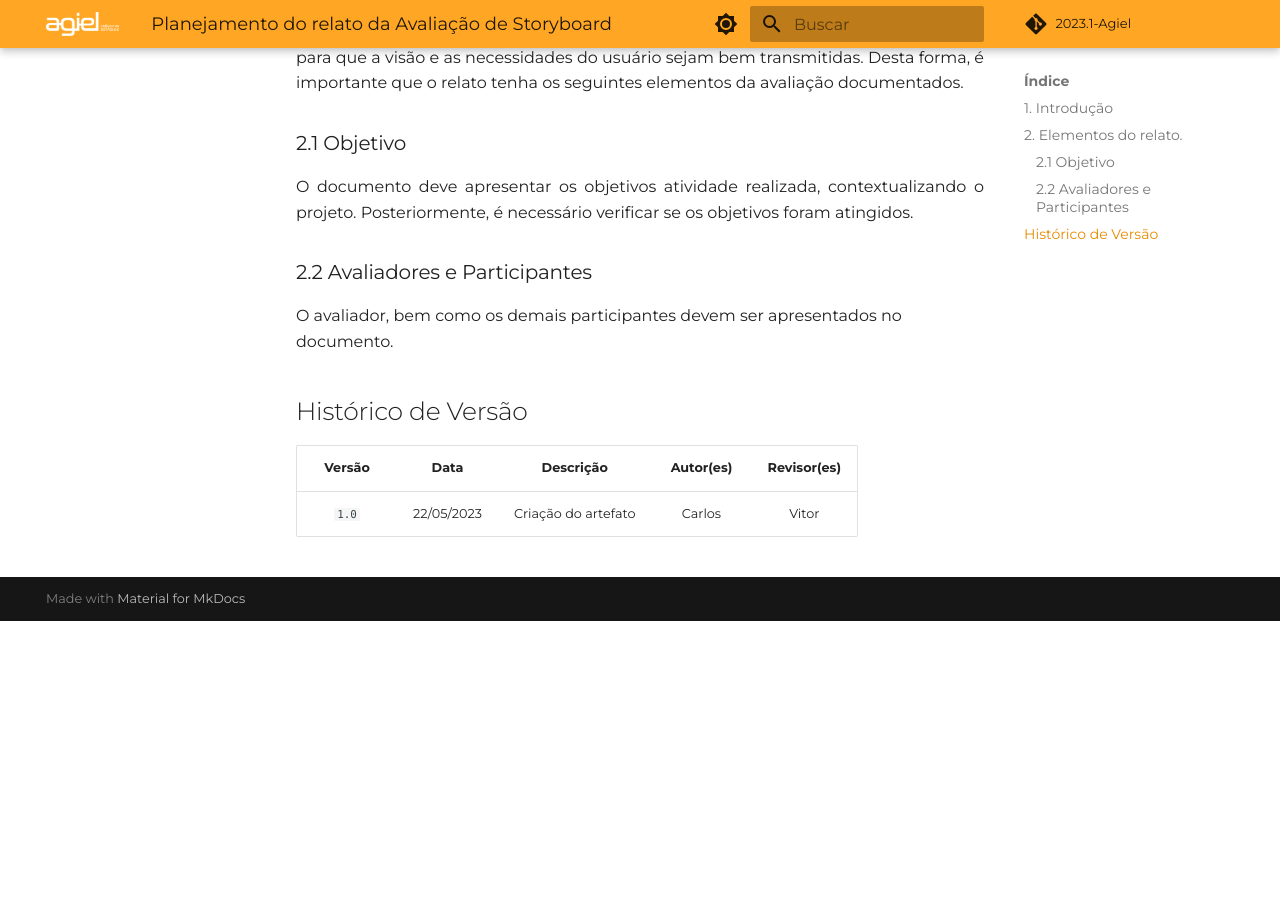
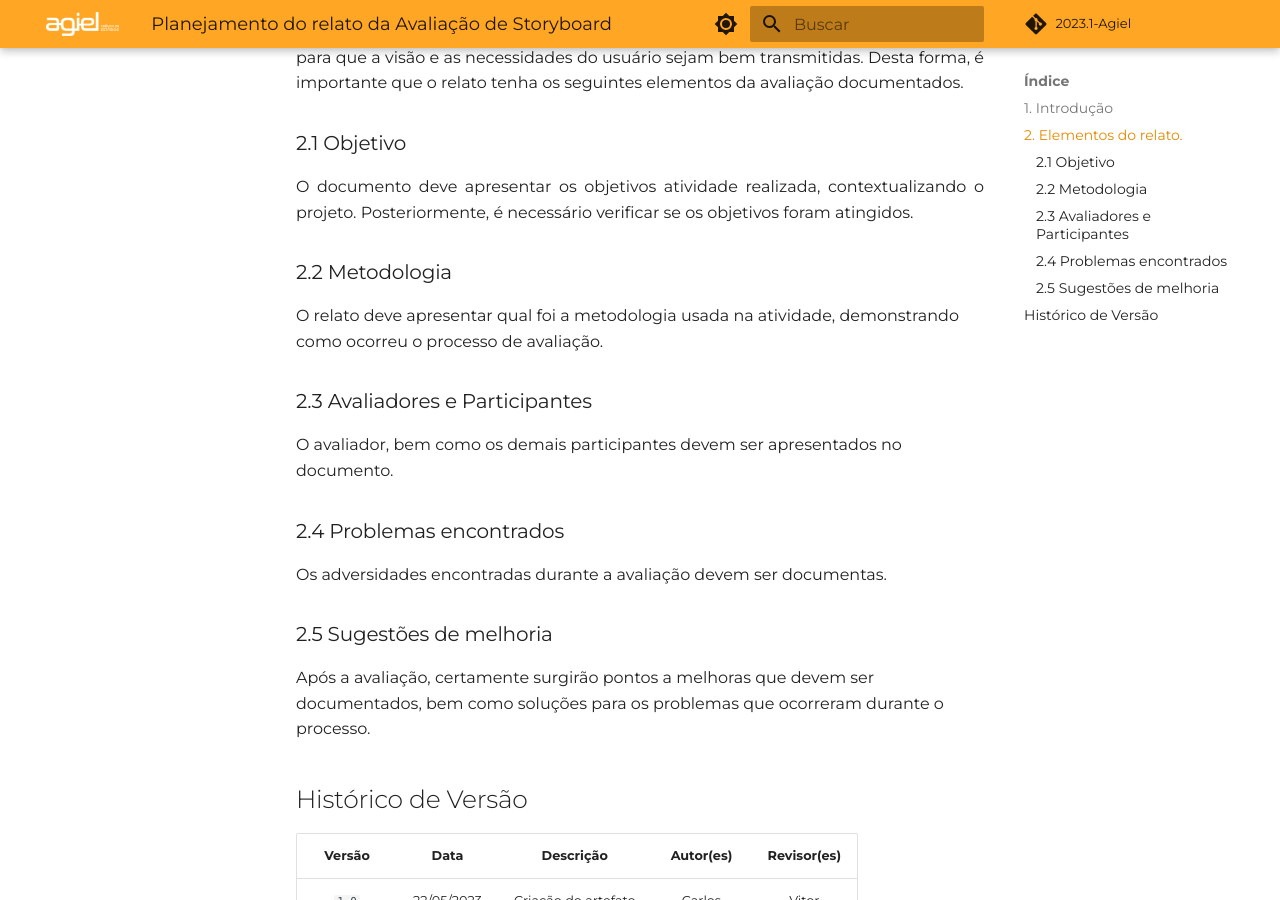
Before and after one commit to Interacao-Humano-Computador/2023.1-Agiel, an MkDocs documentation site: the page built from docs/desenvolvimento/storyboard/planejamento_relato_avaliacao_storyboard.md, in a window 1280 px wide and 900 px high, scrolled down 536 px. Built offline with MkDocs 1.6.1 and Material for MkDocs 9.7.7, drawn with Linux system fonts in a browser that asks for light colours; some web fonts are replaced; comment, search, counter and statistics services are not loaded; before the commit the page ends 1157 px from its top, so only the background shows below that.

```diff
--- a/docs/desenvolvimento/storyboard/planejamento_relato_avaliacao_storyboard.md
+++ b/docs/desenvolvimento/storyboard/planejamento_relato_avaliacao_storyboard.md
@@ -18,8 +18,17 @@
 O documento deve apresentar os objetivos atividade realizada, contextualizando o projeto. Posteriormente, é necessário verificar se os objetivos foram atingidos.
 </p>
 
-### 2.2 Avaliadores e Participantes
+### 2.2 Metodologia
+O relato deve apresentar qual foi a metodologia usada na atividade, demonstrando como ocorreu o processo de avaliação.
+
+### 2.3 Avaliadores e Participantes
 O avaliador, bem como os demais participantes devem ser apresentados no documento.
+
+### 2.4 Problemas encontrados
+Os adversidades encontradas durante a avaliação devem ser documentas.
+
+### 2.5 Sugestões de melhoria
+Após a avaliação, certamente surgirão pontos a melhoras que devem ser documentados, bem como soluções para os problemas que ocorreram durante o processo.
 
 ## Histórico de Versão
 
```
